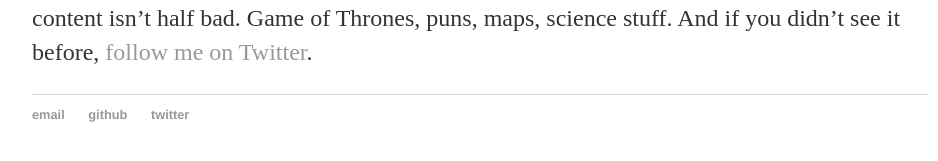
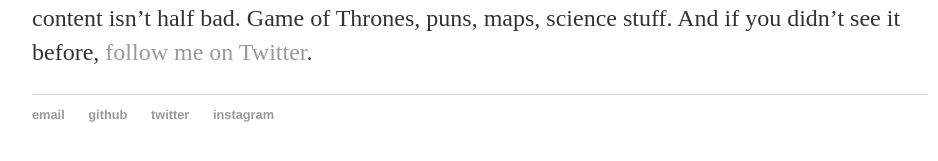
Before and after one commit to isaac-schultz/isaac-schultz.github.io, a Jekyll site: the page built from index.md, in a window 1280 px wide. Shown: the part 282-443 px from the top of the page, without its empty margins (160-1098 px from the left). Built offline with Jekyll 4.4.1, drawn with Linux system fonts in a browser that asks for light colours; our own code applies the rules of GitHub Pages for plain Markdown files.

Commit message:
Update default.html
insta added

```diff
--- a/_layouts/default.html
+++ b/_layouts/default.html
@@ -24,6 +24,7 @@
 	        		<li><a href="mailto:isaacmschultz@gmail.com">email</a></li>
 	        		<li><a href="https://github.com/isaac-schultz">github</a></li>
 				<li><a href="https://twitter.com/isaac_schultz_">twitter</a></li>
+				<li><a href="https://www.instagram.com/isaacschultzofficial/">instagram</a></l
 				</ul>
 			</footer>
 		</body>
```
